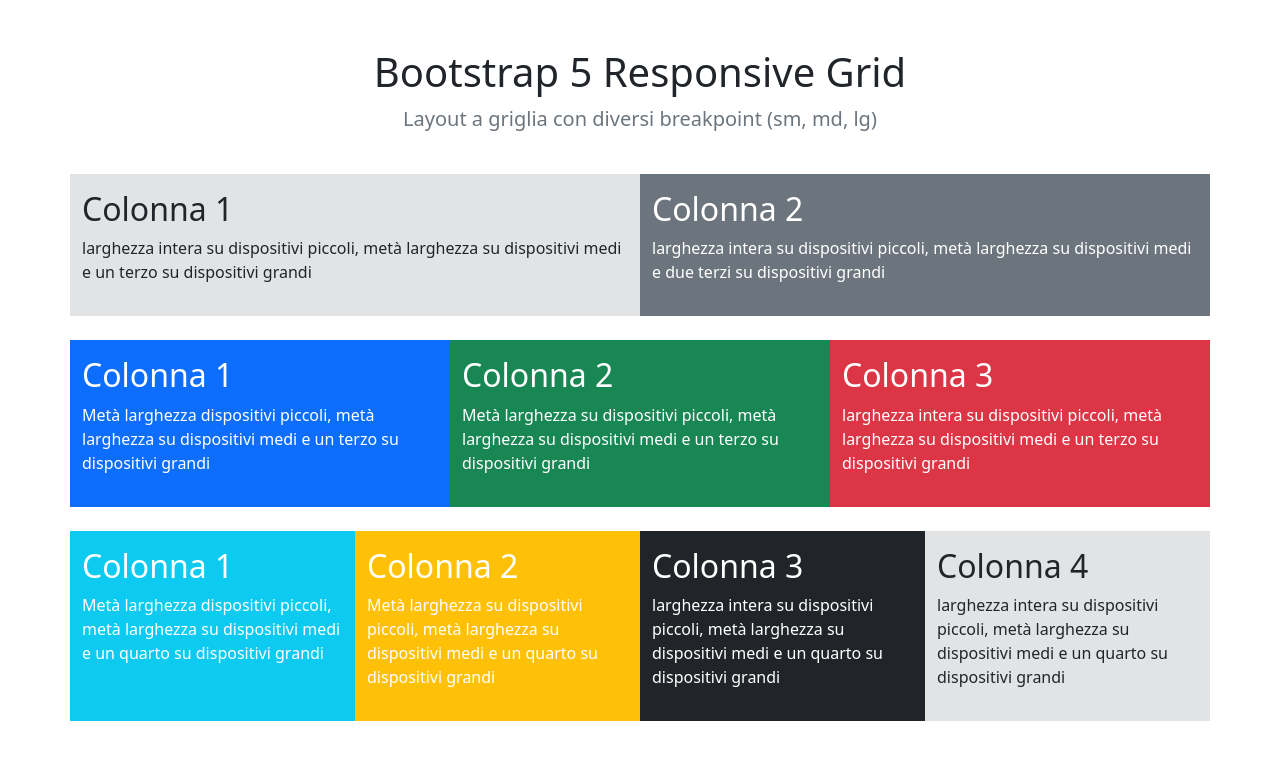
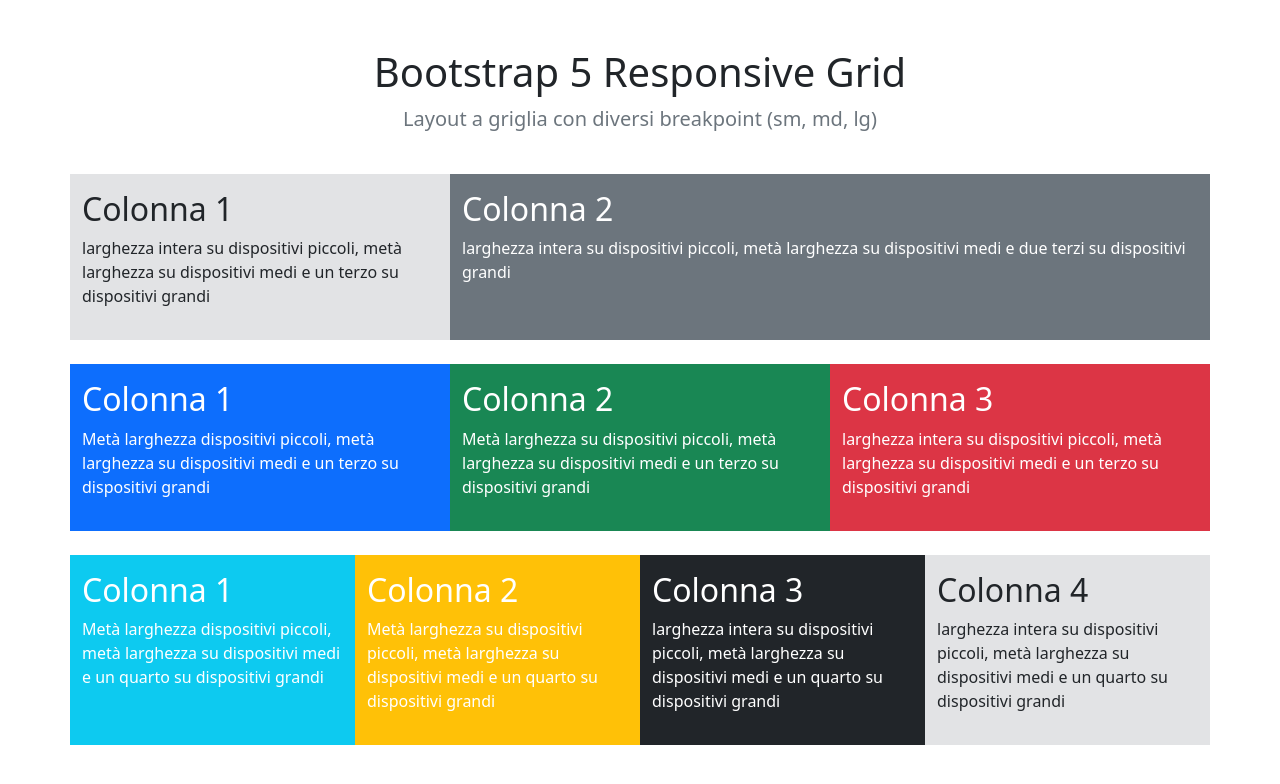
Before and after one commit to martinagiammillari/htmlcss-bootstrap-layout, a plain HTML site: page index.html in a window 1280 px wide. Drawn offline with nearby package versions, Linux system fonts and the light colour scheme.

Commit message:
feat: desktop responsive done

```diff
--- a/index.html
+++ b/index.html
@@ -30,7 +30,7 @@
             <div class="row">
 
                 <!-- COLONNA 1 -->
-                <div class="py-3 bg-secondary-subtle col-12 col-md-6">
+                <div class="py-3 bg-secondary-subtle col-12 col-md-6 col-lg-4">
                     <h2>Colonna 1</h2>
                     <p>larghezza intera su dispositivi piccoli, metà larghezza su dispositivi medi e un terzo su
                         dispositivi grandi</p>
@@ -38,7 +38,7 @@
 
 
                 <!-- COLONNA 2  -->
-                <div class="py-3 text-white bg-secondary col-12 col-md-6">
+                <div class="py-3 text-white bg-secondary col-12 col-md-6 col-lg-8">
                     <h2>Colonna 2</h2>
                     <p>larghezza intera su dispositivi piccoli, metà larghezza su dispositivi medi e due terzi su
                         dispositivi grandi</p>
```
